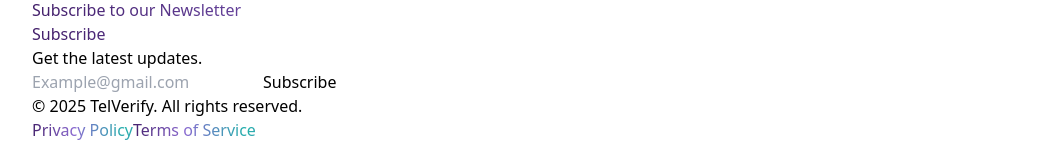
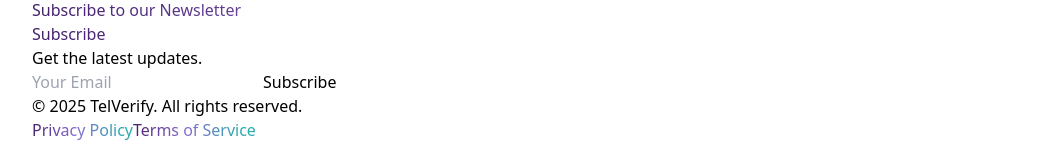
Before and after one commit to gitkarasune/TelVerify, a React (Vite) app: page /documentation in a window 1280 px wide. Shown: the part 919-1079 px from the top of the page, without its empty margins (96-1158 px from the left). Built offline with nearby package versions, Linux system fonts and the light colour scheme.

Commit message:
new commit

```diff
--- a/package.json
+++ b/package.json
@@ -14,6 +14,7 @@
     "react-dom": "^18.3.1",
     "react-icons": "^5.4.0",
     "react-router-dom": "^7.1.3",
+    "react-toastify": "^11.0.3",
     "sonner": "^1.7.2",
     "tel-check-ts": "^1.0.2"
   },
--- a/src/Components/Docs.tsx
+++ b/src/Components/Docs.tsx
@@ -1,4 +1,5 @@
 import { Link } from "react-router-dom";
+import SubscribeForm from "./SubscribeForm";
 
 const Docs = () => {
   return (
@@ -118,26 +119,14 @@ const Docs = () => {
                 Get the latest updates.
               </p>
             </div>
-            <form className="flex flex-col md:flex-row items-center">
-              <input
-                type="email"
-                placeholder="Example@gmail.com"
-                className="p-2 rounded-sm bg-gray-900 text-black mb-2 md:mb-0 md:mr-2"
-                required
-              />
-              <button
-                type="submit"
-                className="bg-white text-black font-medium p-2 rounded-sm text-sm transition-all"
-              >
-                Subscribe
-              </button>
-            </form>
+            {/* SubscribeForm goes here */}
+            <SubscribeForm />
           </div>
           <div className="mt-8 text-center md:text-left">
             <p className="text-sm">
               &copy; {new Date().getFullYear()} TelVerify. All rights reserved.
             </p>
-            <div className="grid grid-cols-1 lg:grid-cols-2 mt-4">
+            <div className="flex justify-start gap-3 items-center mt-4">
               <Link to="/privacy" className="text-gray-400 mx-2 Telverify">
                 Privacy Policy
               </Link>
--- a/src/Components/Navbar.tsx
+++ b/src/Components/Navbar.tsx
@@ -2,7 +2,7 @@ import { NavLink } from "react-router-dom";
 
 const Navbar = () => {
   return (
-    <nav className="navigation bg-black text-xs rounded-full fixed inset-x-0 top-0 z-50 text-white p-4 ">
+    <nav className="navigation bg-black text-xs cursor-pointer rounded-full fixed inset-x-0 top-0 z-50 text-white p-4 ">
       <ul className="flex space-x-4 justify-evenly items-center">
         <li>
           <NavLink
--- /dev/null
+++ b/src/Components/SubscribeForm.tsx
@@ -0,0 +1,20 @@
+const SubscribeForm = () => {
+  return (
+    <form className="flex flex-col md:flex-row items-center">
+      <input
+        type="email"
+        placeholder="Your Email"
+        className="p-2 rounded-md bg-gray-900 text-gray-900 mb-2 md:mb-0 md:mr-2"
+        required
+      />
+      <button
+        type="submit"
+        className="bg-white text-black font-medium p-2 rounded-sm text-sm transition-all"
+      >
+        Subscribe
+      </button>
+    </form>
+  );
+};
+
+export default SubscribeForm;
```
Also changed, not shown: 1 other file (tests, documents, lock files or other folders).
